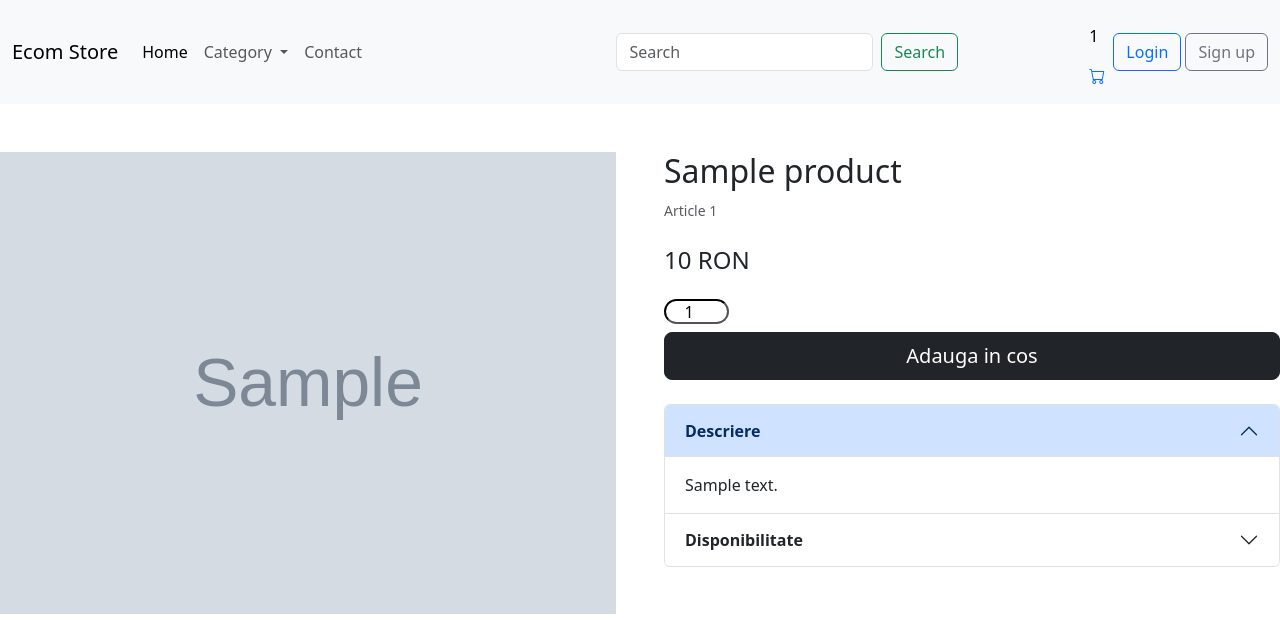
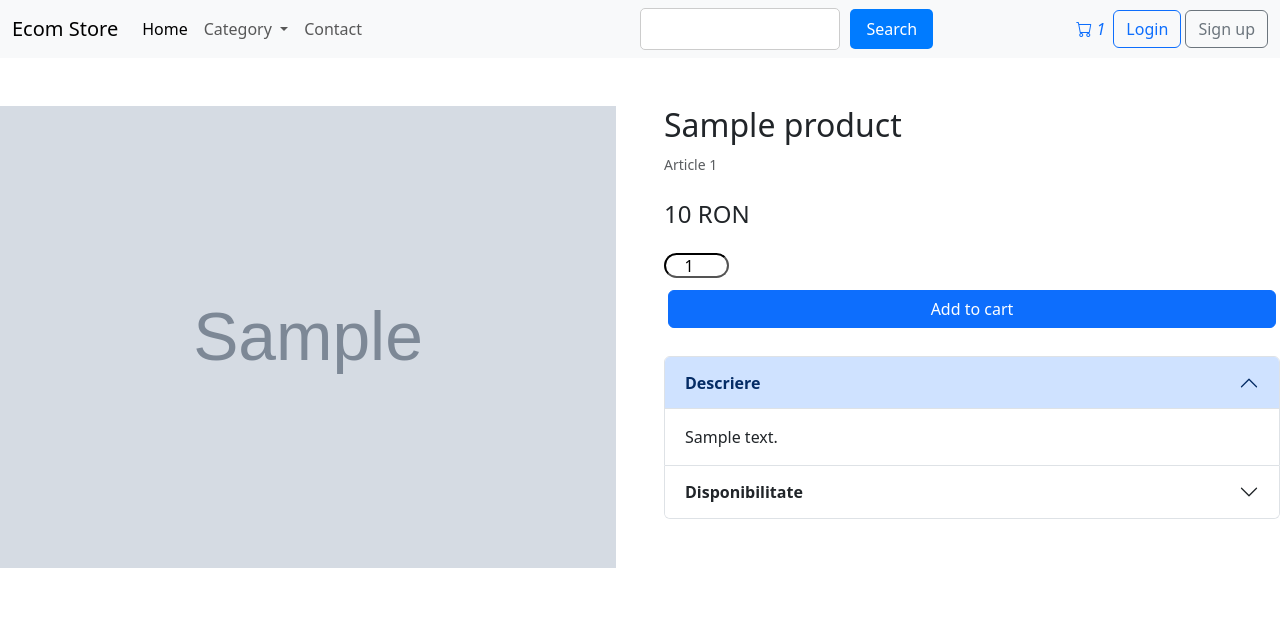
Before and after one commit to Kofenzz/Installo_V2, a Django app: template templates/products/product_detail.html in a window 1280 px wide. Shown: the top 620 px of the page. Run offline with Django 4.2, Linux system fonts and the light colour scheme; the template is opened without the code that fills it: most values are stand-ins (such as "Sample title", 1, 10 or a date in 2020); grey boxes marked "Sample" are stand-in pictures; form fields are guessed from the names that the template uses; some libraries are stand-ins or nearby versions.

Commit message:
Implemented search functionality
Adding add to cart functionality to search.html and product_detail.html

```diff
--- a/Installo_V2/context_processors.py
+++ b/Installo_V2/context_processors.py
@@ -2,6 +2,7 @@
 import random
 
 from category.models import Category
+from products.forms import ProductSearchForm
 from products.models import Products, Cart
 from store.models import Carousels
 
@@ -30,3 +31,7 @@
     if request.user.is_authenticated:
         cart, created = Cart.objects.get_or_create(user=request.user, completed=False)
     return {'cart': cart}
+
+def get_search_context(request):
+    form = ProductSearchForm()
+    return {'form': form}
--- a/Installo_V2/settings.py
+++ b/Installo_V2/settings.py
@@ -79,7 +79,8 @@
                 'Installo_V2.context_processors.get_product',
                 'Installo_V2.context_processors.random_products',
                 'Installo_V2.context_processors.get_carousel',
-                'Installo_V2.context_processors.get_num_of_items'
+                'Installo_V2.context_processors.get_num_of_items',
+                'Installo_V2.context_processors.get_search_context',
             ],
         },
     },
--- /dev/null
+++ b/products/forms.py
@@ -0,0 +1,5 @@
+from django import forms
+
+
+class ProductSearchForm(forms.Form):
+    search = forms.CharField(max_length=100, required=False, widget=forms.TextInput(attrs={'class': 'form-control', 'placeholder': 'Search'}))
--- a/static/css/my_style.css
+++ b/static/css/my_style.css
@@ -67,3 +67,28 @@
 .qty i {
   font-size: 11px;
 }
+
+
+/* Style the search input field */
+input[type="text"] {
+    width: 200px;
+    padding: 8px;
+    border: 1px solid #ccc;
+    border-radius: 5px;
+    margin-right: 10px;
+}
+
+/* Style the search button */
+button[type="submit"] {
+    background-color: #007bff;
+    color: #fff;
+    padding: 8px 16px;
+    border: none;
+    border-radius: 5px;
+    cursor: pointer;
+}
+
+/* Style the form container (optional) */
+form.d-flex {
+    align-items: center;
+}
--- a/store/forms.py
+++ b/store/forms.py
@@ -1,5 +1 @@
 from django import forms
-
-
-class ProductSearchForm(forms.Form):
-    name = forms.CharField(label='Product name', max_length=100, required=False)
--- a/templates/include/navbar.html
+++ b/templates/include/navbar.html
@@ -47,23 +47,34 @@
 
             </ul>
             <!-- Search Form -->
-            <form class="d-flex mx-auto" method="get" action="#">
-                {% csrf_token %}
-                <input class="form-control me-2" type="search" placeholder="Search" aria-label="Search" name="q">
+            <form class="d-flex mx-auto" method="get" action="{% url 'product_search' %}">
+                {{ form.search }}
                 <button class="btn btn-outline-success" type="submit">Search</button>
             </form>
             <!-- Cart -->
+{#            <div class="cart m-2">#}
+{#                <h4>{{ request.user.first_name }}</h4>#}
+{##}
+{#                <a href="{% url 'cart' %}" style="color:white; text-decoration:none">#}
+{#                    <div class="cart-container">#}
+{#                        <div class="cartitems text-black"><p id="num_of_items">{{ cart.num_of_items }}</p></div>#}
+{#                        <i class="bi bi-cart text-primary"></i>#}
+{#                    </div>#}
+{#                </a>#}
+{##}
+{#            </div>#}
+
             <div class="cart m-2">
-                <h4>{{ request.user.first_name }}</h4>
 
                 <a href="{% url 'cart' %}" style="color:white; text-decoration:none">
-                    <div class="cart-container">
-                        <div class="cartitems text-black"><p id="num_of_items">{{ cart.num_of_items }}</p></div>
-                        <i class="bi bi-cart text-primary"></i>
-                    </div>
+
+                        <i class="bi bi-cart text-primary" id="num_of_items"> {{ cart.num_of_items }} </i>
+
                 </a>
 
             </div>
+
+
 
             {% if user.is_authenticated %}
                 <div>
@@ -78,4 +89,5 @@
             {% endif %}
 
         </div>
+    </div>
 </nav>
--- a/templates/products/cart.html
+++ b/templates/products/cart.html
@@ -13,7 +13,9 @@
                 {% for item in items %}
                     <div class="d-flex flex-row justify-content-between align-items-center p-2 bg-white mt-4 px-3 rounded">
                         <div class="mr-1">
-                            <img class="rounded" src="{{ item.product.image.url }}" width="70"> {# Image #}
+                            <a href="{% url 'product-detail' item.product.slug item.product.id %}">
+                                <img class="rounded" src="{{ item.product.image.url }}" width="70"/> {# Image #}
+                            </a>
 
                         </div>
 
--- a/templates/products/product_detail.html
+++ b/templates/products/product_detail.html
@@ -35,12 +35,12 @@
                 <input type="hidden" value="{{ product.title }}" name="" id="" style="width: 65px; height: 25px;"
                        class="product-title mb-2">
 
-                <button class="btn btn-lg btn-dark add-to-cart-btn" type="button" id="bagBtn">
-                    Adauga in cos
-                </button>
+                <a href="#" class="btn btn-primary m-1 addToCart" data-product-id="{{ product.id }}">
+                    Add to cart
+                </a>
             </div>
 
-            <div class="accordion">
+            <div class=" accordion">
                 <div class="accordion-item">
                     <h2 class="accordion-header" id="headingOne">
                         <button class="accordion-button" type="button" data-bs-toggle="collapse"
@@ -80,8 +80,8 @@
             </div>
         </div>
 
-    {% include 'products/random_products.html' %}
-        </div>
+        {% include 'products/random_products.html' %}
+    </div>
 
     </div>
 
```
Also changed, not shown: products/urls.py (+5 -2 lines), products/views.py (+29 -1 lines), templates/products/search.html (added, +58 -0 lines), templates/store/home.html (+4 -3 lines), db.sqlite3.
